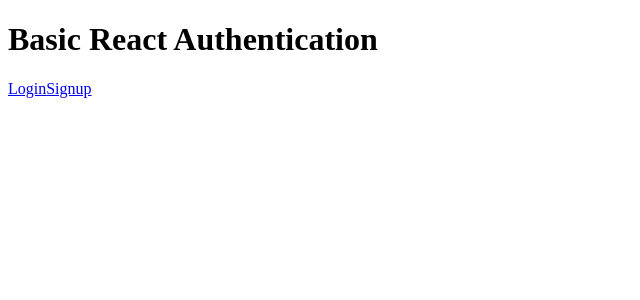
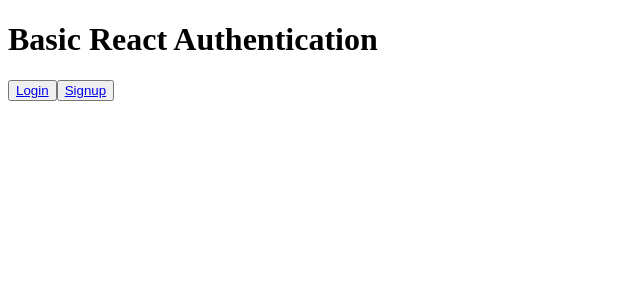
Before and after one commit to InesCV/unpopular-opinion-frontend, a React (Create React App) app: page / in a window 1280 px wide. Shown: the top 300 px of the page, without its empty margins (0-640 px from the left). Built offline with nearby package versions, Linux system fonts and the light colour scheme; no server answers.

Commit message:
UPDATE login button

```diff
--- a/src/components/Navbar.js
+++ b/src/components/Navbar.js
@@ -19,8 +19,8 @@
           </>
         ) : (
           <>
-            <Link to='/login'>Login</Link>
-            <Link to='/signup'>Signup</Link>
+            <button><Link to='/login'>Login</Link></button>
+            <button><Link to='/signup'>Signup</Link></button>
           </>
         )}
       </div>
```
